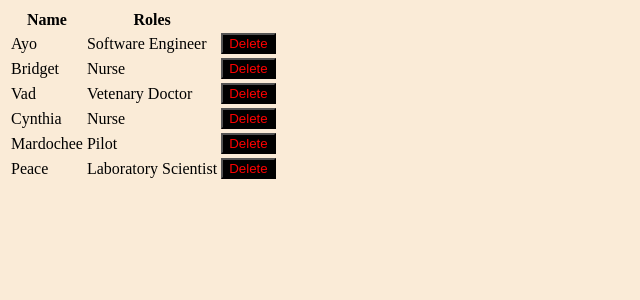
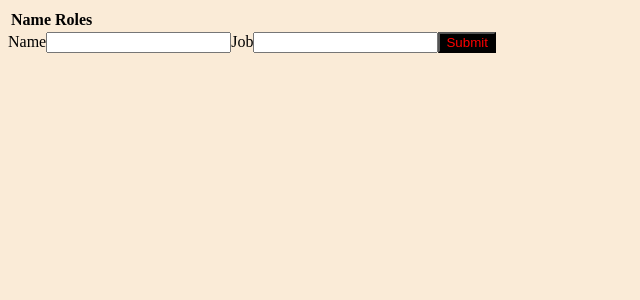
Before and after one commit to OlubayoIV/Beginner-s-react-demo, a React (Create React App) app: page / in a window 1280 px wide. Shown: the top 300 px of the page, without its empty margins (0-640 px from the left). Built offline with nearby package versions, Linux system fonts and the light colour scheme.

Commit message:
committing state

```diff
--- a/src/App.js
+++ b/src/App.js
@@ -1,6 +1,7 @@
 import React, { Component } from 'react'
 import Table from './Table'
 import './index.css'
+import Form from './Form'
 
 class App extends Component {
     removeCharacter = (index) => {
@@ -13,40 +14,17 @@ class App extends Component {
     }
 
     state = {
-        characters: [
-            {
-                name: 'Ayo',
-                job: 'Software Engineer',
-            },
-            {
-                name: 'Bridget',
-                job: 'Nurse',
-            },
-            {
-                name: 'Vad',
-                job: 'Vetenary Doctor',
-            },
-            {
-                name: 'Cynthia',
-                job: 'Nurse',
-            },
-            {
-                name: 'Mardochee',
-                job: 'Pilot',
-            },
-            {
-                name: 'Peace',
-                job: 'Laboratory Scientist',
-            },
-        ],
+        characters: [],
 
     }
+
     render() {
         const {characters} = this.state
 
         return (
             <div className='container'>
                 <Table charactersData={characters} removeCharacter={this.removeCharacter} />
+                <Form />
             </div>
         )
     }
--- /dev/null
+++ b/src/Form.js
@@ -0,0 +1,55 @@
+import React, { Component } from 'react'
+
+class Form extends Component {
+    constructor(props) {
+        super(props);
+
+        this.initialState = {
+            name : '',
+            job : ''
+        };
+
+        this.state = this.initialState;
+    }
+
+    handleChange = (event) => {
+        const { name, value } = event.target;
+
+        this.setState({
+            [name] : value
+        });
+    }
+
+    onFormSubmit = (event) => {
+        event.preventDefault();
+
+        this.props.handleSubmit(this.state)
+        this.setState(this.initialState)
+    }
+
+render() {
+    const { name, job } = this.state;
+
+    return (
+        <form onSubmit = {this.onFormSumit}>
+            <label for = 'name'>Name</label>
+            <input
+                type = 'text'
+                name = 'name'
+                id = 'name'
+                value = {name}
+                onChange = {this.handleChange} />
+            <label htmlFor = 'job'>Job</label>
+            <input
+                type = 'text'
+                name = 'job'
+                id = 'job'
+                value = {job}
+                onChange = {this.handleChange} />
+            <button type='submit'>Submit</button>
+        </form>
+    );
+}
+}
+
+export default Form
```
Also changed, not shown: src/Api.js (added, +12 -0 lines).
